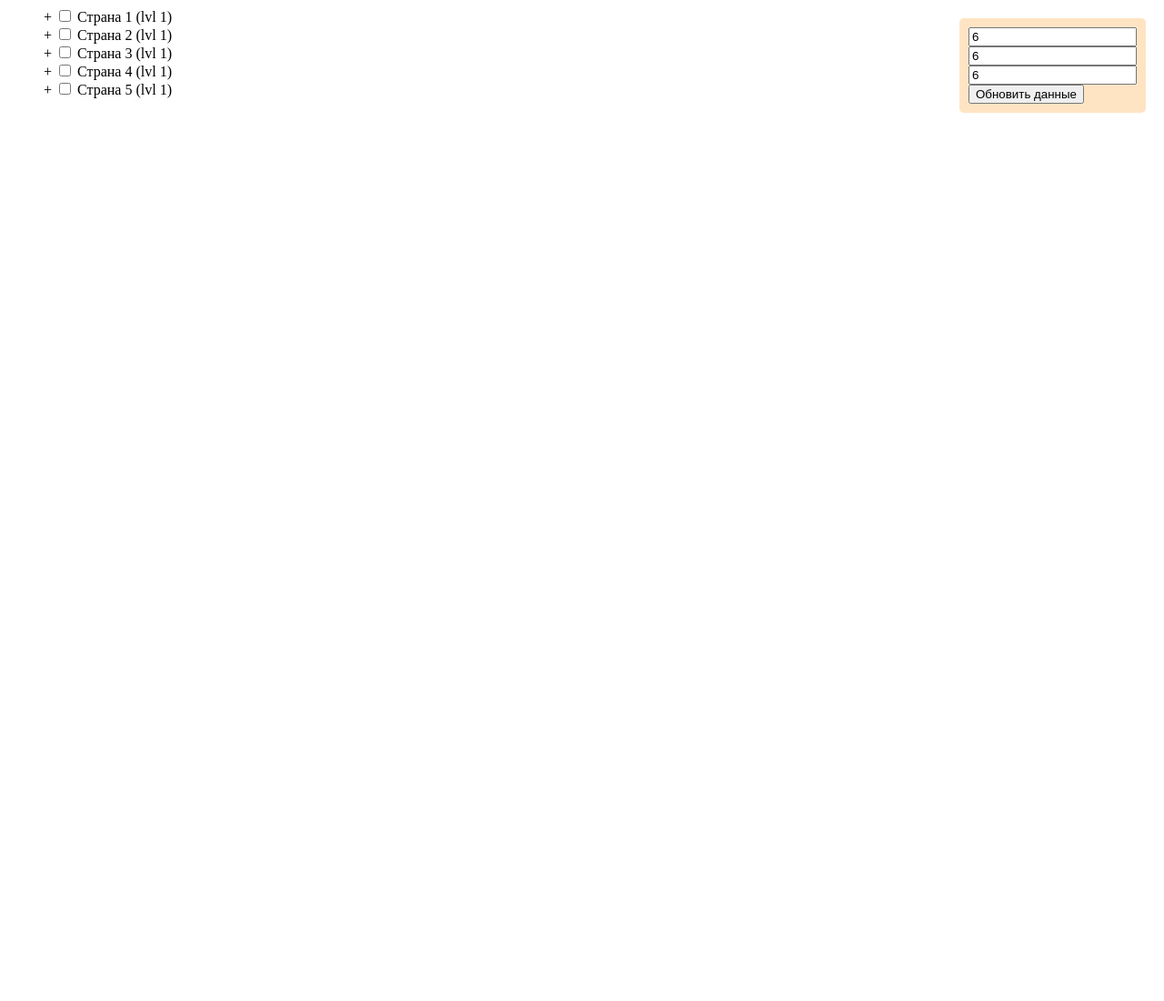
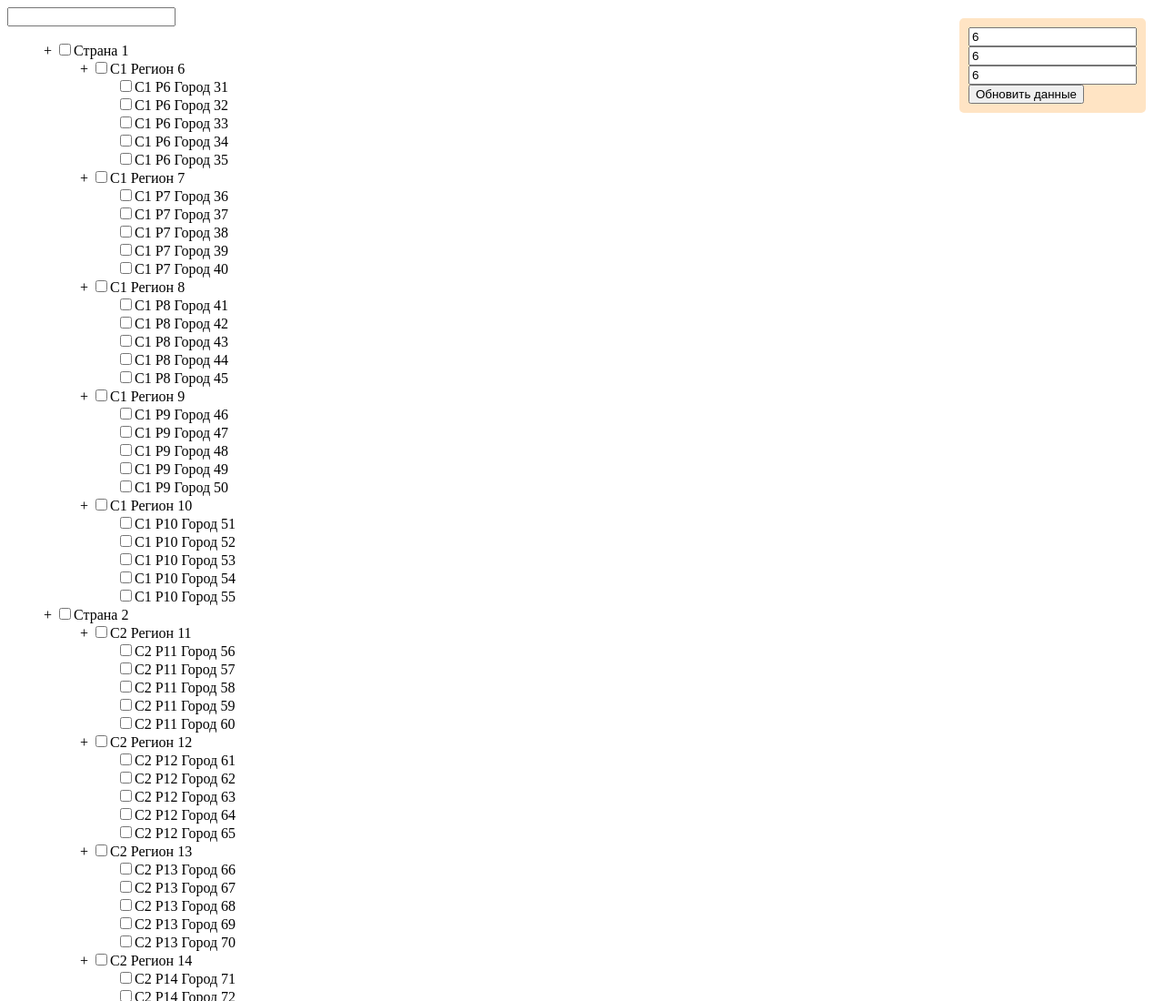
Before and after one commit to fromkut/threeselect, a plain HTML site: page index.html in a window 1280 px wide. Shown: the top 1100 px of the page at 91% size. Before the commit the page ends 800 px from the top, so only its background shows below. Drawn offline with nearby package versions, Linux system fonts and the light colour scheme.

Commit message:
treeBuilding

```diff
--- a/index.html
+++ b/index.html
@@ -40,8 +40,10 @@
 
 <body>
   <div class="treeselect2">
+    <input type="text" name="three_search">
     <div class="selected-items"></div>
     <div class="tree-elements"></div>
+    <div class="search-elements"></div>
   </div>
 
 
--- a/treeselect.js
+++ b/treeselect.js
@@ -3,6 +3,32 @@ $(function () {
     var container = $('.treeselect2'),
         containerSelectedItems = $('.selected-items'),
         containerElementTree = $('.tree-elements');
+
+    function filter(data, text) {
+
+        data = $.extend(true, [], data);
+        return handler(data, text);
+
+        function handler(arr, text) {
+            text = text.toLowerCase();
+
+            var result = arr.filter(function(v, k) {
+                if (v.children && v.children.length) {
+                    v.children = handler(v.children, text);
+                }
+
+                return ((v.children && v.children.length) || v.name.toLowerCase().indexOf(text) > -1);
+            });
+
+            return result;
+        }
+    }
+
+
+    $('[name="three_search"]').on('input', function (e) {
+        console.log($(e).val());
+    });
+
 
 
     function dataGenerate() {
@@ -73,16 +99,13 @@ $(function () {
     //                 children: [
     //                     {
     //                         id: 1,
-    //                         name: "Город 1",
-    //                         children: [1]
+    //                         name: "Город 1"
     //                     }, {
     //                         id: 2,
-    //                         name: "Город 2",
-    //                         children: [1]
+    //                         name: "Город 2"
     //                     }, {
     //                         id: 3,
-    //                         name: "Город 3",
-    //                         children: [1]
+    //                         name: "Город 3"
     //                     }
     //                 ]
     //             }
@@ -98,40 +121,75 @@ $(function () {
 
     requestData(function (data) {
         treeBuilding(data);
+
     });
 
-    function treeBuilding(data) {
+    function treeBuilding(data, lvl) {
+        var threeArr = handler(data, lvl);
+        containerElementTree.html(threeArr);
+        setHandler();
 
-        var three = render(data, 1);
-        containerElementTree.append(three);
-
-        function tplItem(id, name, t, lvl, itemNum) {
-            return `<li id="item-${id}">
-                        ${t ? '<span class="toggle splus"></span>' : ''}
-                        <input type="checkbox" class="tree-element" data-lvl="${lvl}" name="item_${itemNum}_${lvl}_${id}"> <span>${name} (lvl ${lvl})</span>
-                        ${t}
+        function tplItem(id, name, children, lvl) {
+            return `<li>
+                        ${children ? '<span class="toggle splus"></span>' : ''}
+                        <input type="checkbox" class="tree-element" data-lvl="${lvl}" name="item_${id}"><span>${name}</span>
+                        ${children}
                     </li>`;
         }
 
-        function render(obj, lvl) {
-            var itemNum = 0;
-            var item = '';
-            for (var prop in obj) {
-                if (obj[prop].id && obj[prop].name) {
-                    var t = '';
-                    if (obj[prop].children) {
-                        var newLvl = lvl + 1;
-                        t = render(obj[prop].children, newLvl);
-                    }
-                    item += tplItem(obj[prop].id, obj[prop].name, t, lvl, itemNum);
-                    itemNum++;
+        function handler(arr, lvl) {
+            var tpl = [];
+            for (var p in arr) {
+                var children = '';
+                if (arr[p].children && arr[p].children.length) {
+                    var newLvl = lvl+1;
+                    children = handler(arr[p].children, newLvl);
                 }
+                tpl.push(tplItem(arr[p].id, arr[p].name, children, lvl));
             }
-            return item ? `<ul class="ul-${lvl}">${item}</ul>` : '';
+            if (tpl.length) {
+                tpl.push('</ul>');
+                tpl.unshift(`<ul class="ul-${lvl}">`);
+                tpl = tpl.join('');
+                return tpl;
+            }
         }
+    }
 
-        setHandler();
-    }
+
+
+    // function treeBuilding(data) {
+
+    //     var three = render(data, 1);
+    //     containerElementTree.append(three);
+
+    //     function tplItem(id, name, t, lvl, itemNum) {
+    //         return `<li id="item-${id}">
+    //                     ${t ? '<span class="toggle splus"></span>' : ''}
+    //                     <input type="checkbox" class="tree-element" data-lvl="${lvl}" name="item_${itemNum}_${lvl}_${id}"> <span>${name} (lvl ${lvl})</span>
+    //                     ${t}
+    //                 </li>`;
+    //     }
+
+    //     function render(obj, lvl) {
+    //         var itemNum = 0;
+    //         var item = '';
+    //         for (var prop in obj) {
+    //             if (obj[prop].id && obj[prop].name) {
+    //                 var t = '';
+    //                 if (obj[prop].children) {
+    //                     var newLvl = lvl + 1;
+    //                     t = render(obj[prop].children, newLvl);
+    //                 }
+    //                 item += tplItem(obj[prop].id, obj[prop].name, t, lvl, itemNum);
+    //                 itemNum++;
+    //             }
+    //         }
+    //         return item ? `<ul class="ul-${lvl}">${item}</ul>` : '';
+    //     }
+
+    //     setHandler();
+    // }
 
     function updThree(item) {
         var lvl = $(item).data('lvl');
```
